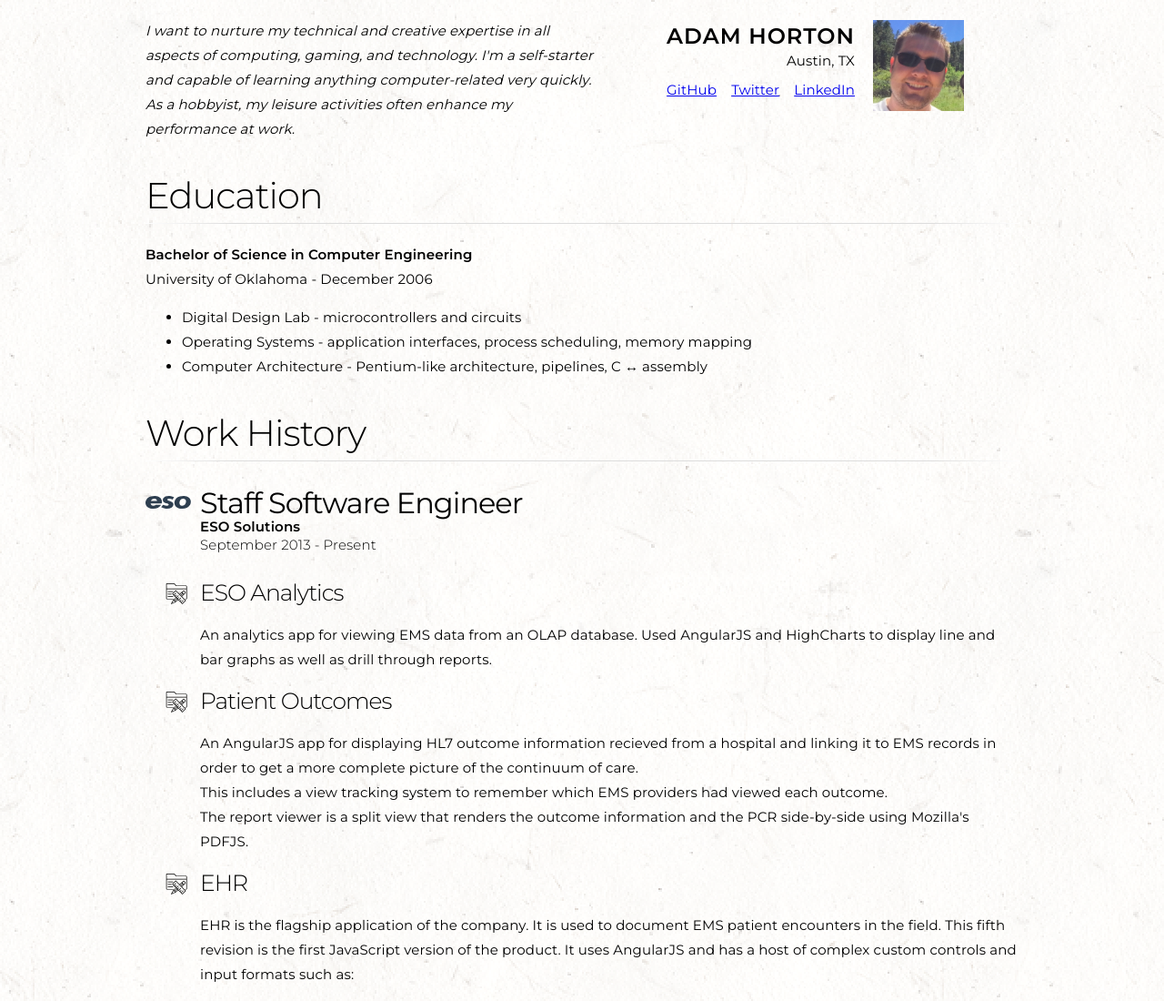
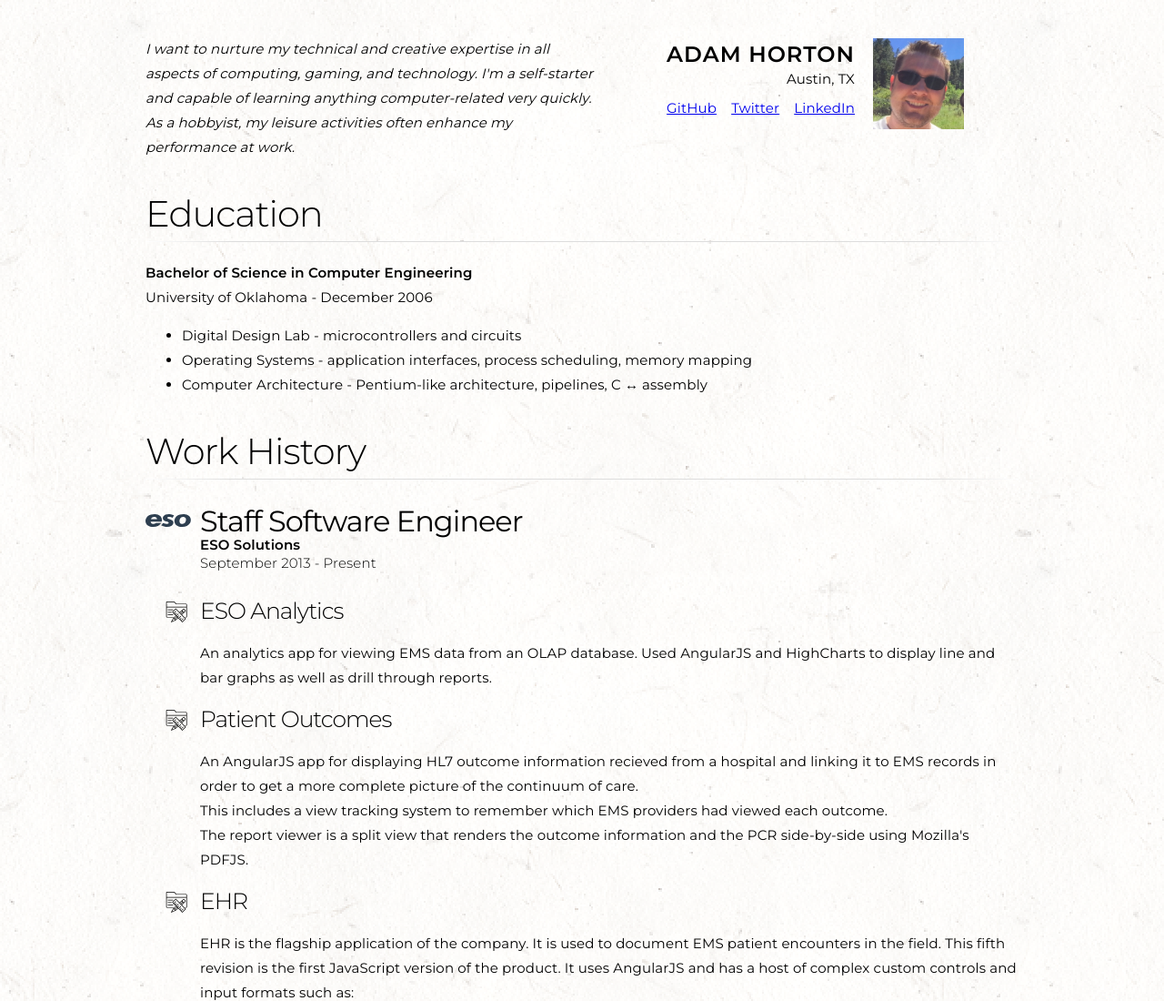
Before and after one commit to digitalicarus/digitalicarus.github.io, a plain HTML site: page resume/index.html in a window 1280 px wide. Shown: the top 1100 px of the page at 91% size. Drawn offline with Linux system fonts and the light colour scheme.

Commit message:
fix resume bg attempt

```diff
--- a/resume/resume.css
+++ b/resume/resume.css
@@ -5,7 +5,7 @@ html {
 	font-size: 62.5%;
 }
 body {
-	background-image: url('../assets/lightpaperfibers/lightpaperfibers_@2x.png');
+	background-image: url('../assets/lightpaperfibers/lightpaperfibers2x.png');
 	font-size: 1.5em;
     font-weight: 400;
     letter-spacing: 0.01em;
@@ -21,7 +21,7 @@ body {
 	display: flex;
     align-items: flex-start;
     justify-content: space-between;
-    margin-top: 20px;
+    margin-top: 40px;
 }
 
 .main-container > header .personal-info {
```
Also changed, not shown: assets/lightpaperfibers/lightpaperfibers2X.png (renamed from assets/lightpaperfibers/lightpaperfibers_@2X.png).
